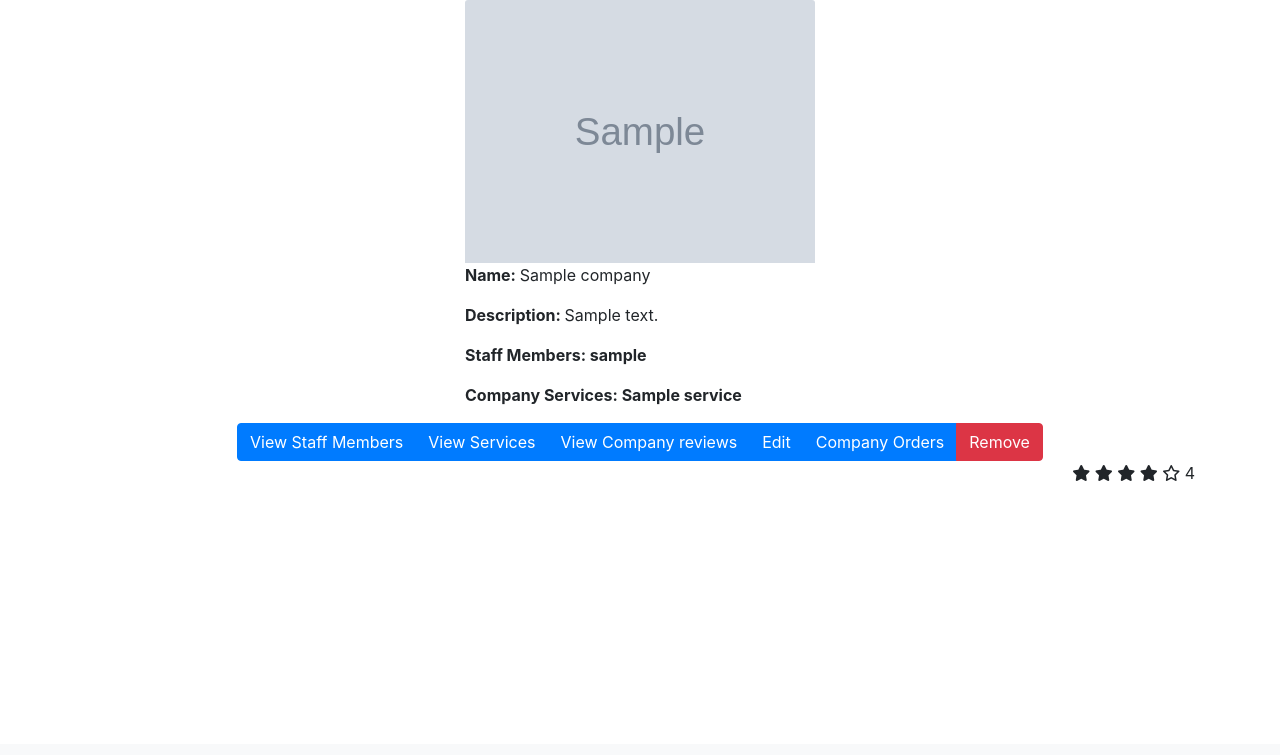
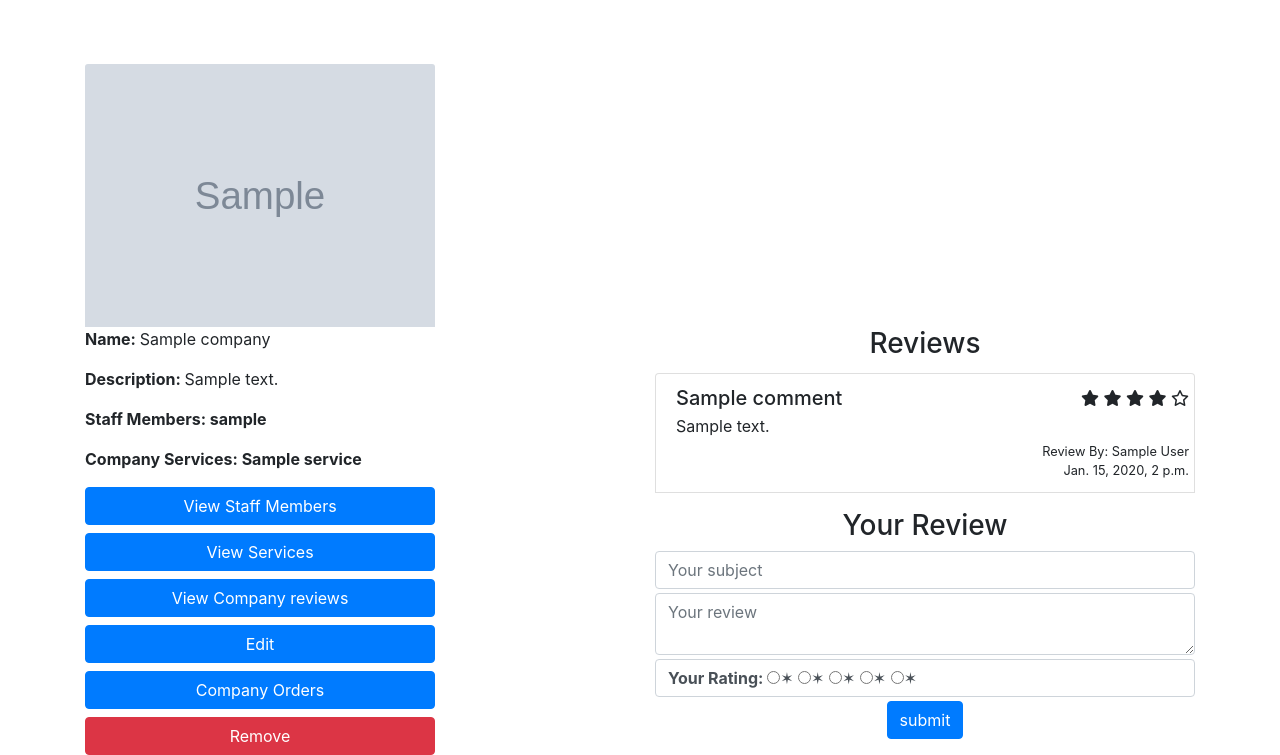
Before and after one commit to Lanaok/project, a Django app: page /company/1/ in a window 1280 px wide. Shown: the part 56-811 px from the top of the page. Before the commit the page ends 537 px from the top, so only its background shows below. Run offline with Django 3.2, Linux system fonts and the light colour scheme; a user stored in the database is signed in; tables that the repository leaves empty hold one stand-in row (values such as "Sample post"); grey boxes marked "Sample" are stand-in pictures; data that the repository does not hold is empty; some libraries are stand-ins or nearby versions.

Commit message:
changed company_detail.html styling. review filling saving and redirection after saving needs to be updated.

```diff
--- a/mysite/company/templates/company/company/company_delete_button.html
+++ b/mysite/company/templates/company/company/company_delete_button.html
@@ -1,8 +1,8 @@
-{% url 'company-remove'  company_id=company_id as forward_link %}
-{% include 'company/modal/confirm_modal.html' with modal_id="exampleModal" forward_link=forward_link modal_text="Are you sure you want to remove the company?" %}
 <button
         type="button"
         data-toggle="modal" data-target="#exampleModal" data-forward-link="{{ forward_link }}"
-        class="btn btn-danger">
+        class="btn btn-danger btn-block">
     Remove
 </button>
+{% url 'company-remove'  company_id=company_id as forward_link %}
+{% include 'company/modal/confirm_modal.html' with modal_id="exampleModal" forward_link=forward_link modal_text="Are you sure you want to remove the company?" %}
--- a/mysite/company/templates/company/company/company_detail.html
+++ b/mysite/company/templates/company/company/company_detail.html
@@ -4,10 +4,9 @@
     {% load static %}
     {% load i18n %}
     {% if company %}
-        <div class="container">
+        <div class="container mt-3">
             <div class="row justify-content-center">
-                <div class="col-4">
-                    {% if company %}
+                <div class="col-md-4 mr-auto mt-5">
                     {% if company.image %}
                         <img src="{{ company.image.url }}"
                              class="card-img-top" alt="...">
@@ -27,19 +26,16 @@
                             <strong>{{ service }} </strong>
                         {% endfor %}
                     </p>
-                        </div>
-                        <div class="container">
-                        <div class="row justify-content-center">
-                            <div class="btn-group" role="group">
-                                <button type="submit" class="btn btn-primary"
+
+                    <button type="submit" class="btn btn-primary btn-block"
                             onclick="location.href='{% url 'staff-list' company_id=company.id %}'">
                         View Staff Members
                     </button>
-                                <button type="submit" class="btn btn-primary"
+                    <button type="submit" class="btn btn-primary btn-block"
                             onclick="location.href='{% url 'service-list' company_id=company.id %}'">
                         View Services
                     </button>
-                                <button type="submit" class="btn btn-primary"
+                    <button type="submit" class="btn btn-primary btn-block"
                             onclick="location.href='{% url 'add_comment' company_id=company.id %}'">
                         View Company reviews
                     </button>
@@ -47,69 +43,64 @@
                     {% if show_edit_button %}
                         <button onclick="location.href='{% url 'company-update'  company_id=company.id %}'"
                                 type="button"
-                                            class="btn btn-primary">
+                                class="btn btn-primary btn-block">
                             Edit
                         </button>
                         <button onclick="location.href='{% url 'company-order'  company_id=company.id filter='all' %}'"
                                 type="button"
-                                            class="btn btn-primary">
+                                class="btn btn-primary btn-block">
                             Company Orders
                         </button>
                         {% include 'company/company/company_delete_button.html' with company_id=company.id %}
                     {% endif %}
 
                 </div>
+                <div class="col-md-6 ml-auto mt-auto">
+                    <div class="row justify-content-center">
+                        <H3>Reviews</H3>
                     </div>
-                        <div class="container">
-                            <div class="row justify-content-end">
-                                <div class="company-rating">
-                                    <i class="fa fa-star{% if company.average_review < 1 %}-o empty{% endif %}"></i>
-                                    <i class="fa fa-star{% if company.average_review < 2 %}-o empty{% endif %}"></i>
-                                    <i class="fa fa-star{% if company.average_review < 3 %}-o empty{% endif %}"></i>
-                                    <i class="fa fa-star{% if company.average_review < 4 %}-o empty{% endif %}"></i>
-                                    <i class="fa fa-star{% if company.average_review < 5 %}-o empty{% endif %}"></i>
-                                    {{ company.average_review |stringformat:".i" }}
+
+                    <div class="list-group mt-1">
+                        {% for rev in comment_list %}
+                            {% include 'company/company/review_card.html' with review=rev %}
+                        {% endfor %}
+                        <div class="row justify-content-center mt-3">
+                            {% include 'paging.html' %}
                         </div>
+                    </div>
+                    <div class="row justify-content-center">
+                        <H3>Your Review</H3>
+                    </div>
+                    <div class="form-group justify-content-center">
+                        <form class="review-form" action="{% url 'add_comment' company_id=company.id %}"
+                              method="post">
+                            {% csrf_token %}
+                            <input name="subject" class="form-control mb-1" type="text"
+                                   placeholder="Your subject"/>
+                            <textarea name="comment" class="form-control mb-1"
+                                      placeholder="Your review"></textarea>
+                            <div class="form-control mb-1">
+                                <strong>Your Rating: </strong>
+                                <input type="radio" id="r5" name="rate" value="1"/><label
+                                    for="r5">&#10038;</label>
+                                <input type="radio" id="r4" name="rate" value="2"/><label
+                                    for="r4">&#10038;</label>
+                                <input type="radio" id="r3" name="rate" value="3"/><label
+                                    for="r3">&#10038;</label>
+                                <input type="radio" id="r2" name="rate" value="4"/><label
+                                    for="r2">&#10038;</label>
+                                <input type="radio" id="r1" name="rate" value="5"/><label
+                                    for="r1">&#10038;</label>
+                            </div>
+                            <div class="row justify-content-center">
+                                <button type="submit" class="btn btn-primary">submit</button>
+                            </div>
+                        </form>
                     </div>
                 </div>
 
-                        {% if not show_edit_button %}
-                            <div class="container">
-                                <div class="row justify-content-end">
-                                    <h><strong>write your review</strong></h>
-                                    <form class="review-form" action="{% url 'add_comment' company_id=company.id %}"
-                                          method="post">
-                                        {% csrf_token %}
-                                        <div class="form-group">
-                                            <input name="subject" class="input" type="text" placeholder="Your subject"/>
-                                        </div>
-                                        <div class="form-group">
-                                            <textarea name="comment" class="input" placeholder="Your review"></textarea>
-                                        </div>
-                                        <div class="form-group">
-                                            <div class="input-rating">
-                                                <strong class="text-uppercase">Your Rating: </strong>
-                                                <div class="wrapper">
-                                                    <input type="radio" id="r5" name="rate" value="5"/><label for="r5">&#10038;</label>
-                                                    <input type="radio" id="r4" name="rate" value="4"/><label for="r4">&#10038;</label>
-                                                    <input type="radio" id="r3" name="rate" value="3"/><label for="r3">&#10038;</label>
-                                                    <input type="radio" id="r2" name="rate" value="2"/><label for="r2">&#10038;</label>
-                                                    <input type="radio" id="r1" name="rate" value="1"/><label for="r1">&#10038;</label>
-                                                </div>
-                                            </div>
-                                        </div>
-                                        {% if user.id is not None %}
-                                            <button type="submit" class="btn btn-primary">submit</button>
-                                        {% else %}
-                                            You must be logged in to post a review
-                                        {% endif %}
-                                    </form>
             </div>
         </div>
     {% endif %}
-                    {% endif %}
-                    </div>
-            </div>
-        </div>
-    {% endif %}
+
 {% endblock %}
--- a/mysite/company/templates/company/company/review_card.html
+++ b/mysite/company/templates/company/company/review_card.html
@@ -1,10 +1,23 @@
-
 <a
-   class="list-group-item">
+        class="list-group-item">
     <div class="d-flex w-100 justify-content-between">
         <h5 class="mb-1">{{ review.subject }}</h5>
-        <small>{{ review.user.username }}</small>
+        <div class="row justify-content-end">
+            <div class="company-rating">
+                <i class="fa fa-star{% if review.rate < 1 %}-o empty{% endif %}"></i>
+                <i class="fa fa-star{% if review.rate < 2 %}-o empty{% endif %}"></i>
+                <i class="fa fa-star{% if review.rate < 3 %}-o empty{% endif %}"></i>
+                <i class="fa fa-star{% if review.rate < 4 %}-o empty{% endif %}"></i>
+                <i class="fa fa-star{% if review.rate < 5 %}-o empty{% endif %}"></i>
+            </div>
+        </div>
     </div>
-    <p class="mb-1">{{ review.comment }}</p>
-{#                    <small>Donec id elit non mi porta.</small>#}
+    <p class="mb-1" style="word-break: break-word">{{ review.comment }}</p>
+    <div class="row justify-content-end">
+        <small>Review By: {{ review.user.first_name }} {{ review.user.last_name }}</small>
+    </div>
+    <div class="row justify-content-end">
+
+        <small style="text-align: end">{{ review.create_at }}</small>
+    </div>
 </a>
--- a/mysite/company/urls.py
+++ b/mysite/company/urls.py
@@ -4,7 +4,7 @@ from order.views import makeorder
 from . import views
 
 urlpatterns = [
-    path('<int:company_id>/', views.view_company, name='company-detail'),
+    path('<int:company_id>/', views.ViewCompany.as_view(), name='company-detail'),
 
     path('<int:company_id>/orders/<str:filter>/', views.CompanyOrderList.as_view(), name='company-order'),
     path('<int:company_id>/order/update/', views.update_company_orders, name='update-order'),
--- a/mysite/company/views.py
+++ b/mysite/company/views.py
@@ -44,12 +44,33 @@ def edit_company(request, company_id=None):
                    'title': 'Update Company'})
 
 
-def view_company(request, company_id):
-    company = Company.objects.get(pk=company_id)
-    return render(request, 'company/company/company_detail.html',
-                  {'company': company,
-                   'show_edit_button': request.user.is_authenticated and company.manager.profile == request.user.profile,
-                   'title': 'Company Details'})
+class ViewCompany(ListView):
+    model = Comment
+    template_name = "company/company/company_detail.html"
+    paginate_by = 4
+
+    def get_queryset(self):
+        return Comment.objects.order_by('-update_at').filter(company=Company.objects.get(pk=self.kwargs['company_id']))
+
+    def get_context_data(self, *, object_list=None, **kwargs):
+        context = super().get_context_data(**kwargs)
+        company = Company.objects.get(pk=self.kwargs['company_id'])
+        context['company'] = company
+        context['show_edit_button'] = \
+            self.request.user.is_authenticated and company.manager.profile == self.request.user.profile
+        context['title'] = 'Company Details'
+        return context
+
+
+# def view_company(request, company_id):
+#     company = Company.objects.get(pk=company_id)
+#     comments_list = Comment.objects.all().filter(company=Company.objects.get(pk=company_id))
+#
+#     return render(request, 'company/company/company_detail.html',
+#                   {'company': company,
+#                    'show_edit_button': request.user.is_authenticated and company.manager.profile == request.user.profile,
+#                    'title': 'Company Details',
+#                    'comments_list': comments_list})
 
 
 @login_required
@@ -263,6 +284,7 @@ class CompanyList(ListView):
     def get_context_data(self, *, object_list=None, **kwargs):
         context = super().get_context_data(**kwargs)
         context['title'] = 'All Companies'
+
         return context
 
 
```
Lines whose indentation alone changed are shown as unchanged.
